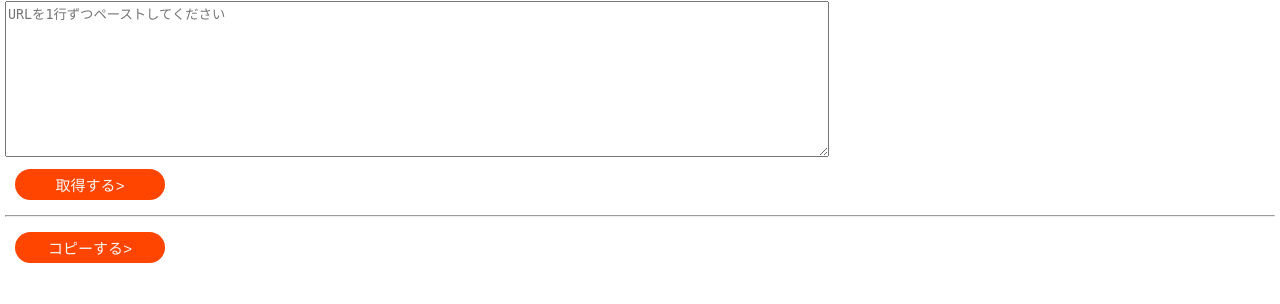
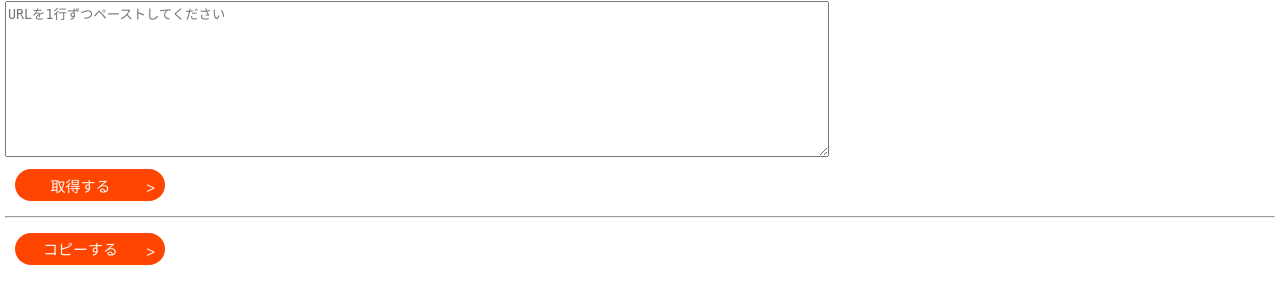
Before and after one commit to qr-github/pyRference, a Flask app: page / in a window 1280 px wide. Shown: the part 216-520 px from the top of the page. Run offline with Flask 3, Linux system fonts and the light colour scheme; some libraries are stand-ins or nearby versions.

Commit message:
ボタンの表示テキストの位置を修正

```diff
--- a/static/style.css
+++ b/static/style.css
@@ -29,7 +29,6 @@ body{
     cursor: pointer;
     padding: 0.5rem 0rem;
     margin: 1rem 1rem;
-    text-align: center;
     transition: 0.3s ease;
     width: 15rem;
     height: auto;
@@ -37,6 +36,22 @@ body{
 .wrap_btn{
     display: flex;
     flex-direction: row;
+}
+
+.btn{
+    display: grid;
+    grid-template-columns: 1fr auto;
+}
+
+.btn_text{
+    justify-self: center;
+    align-self: center;
+}
+.arrow{
+    padding-right: 1rem;
+    padding-top: 0.5rem;
+    align-self: center;
+    justify-self: end;
 }
 
 .toast {
--- a/templates/index.html
+++ b/templates/index.html
@@ -16,7 +16,7 @@
             <textarea name="input_form" cols="100" rows="10" placeholder="URLを1行ずつペーストしてください"></textarea>
         </div>
         <div id="etract_button" class="wrap_btn">
-            <button id="for_extract" class="btn">取得する<span class="arrow">></span></button>
+            <button id="for_extract" class="btn"><span class="btn_text">取得する</span><span class="arrow">></span></button>
         </div>
         <hr class="hr_gray">
         <div id="output_section"></div>
```
